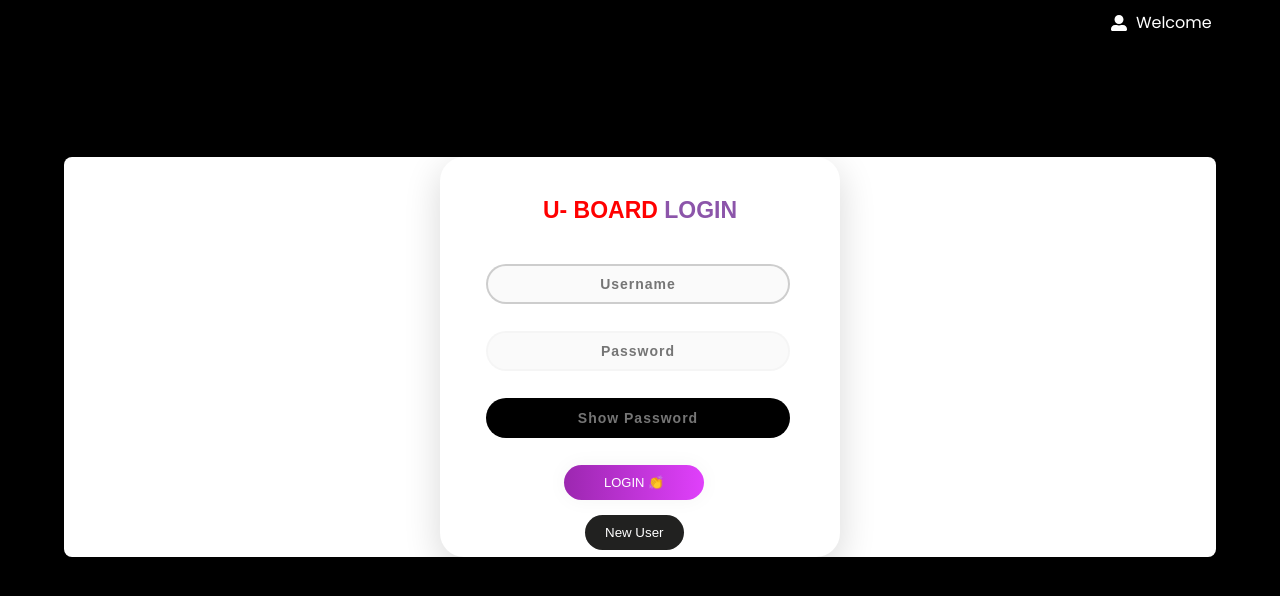
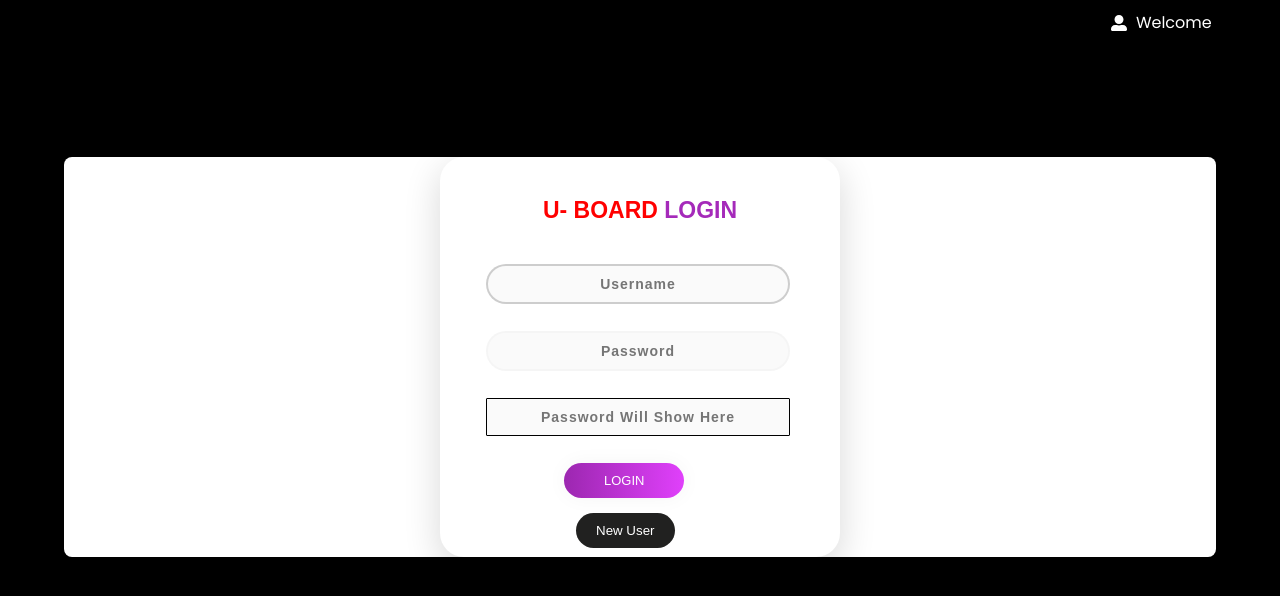
Before and after one commit to Syed-Coding/Uboard_v2.0, a React (Vite) app: page / in a window 1280 px wide. Both pictures are taken after typing "Sample", "Sample", "Sample" into the empty fields and a click on the button "Sign Up". Shown: the top 596 px of the page. Built offline with nearby package versions, Linux system fonts and the light colour scheme.

Commit message:
bug fixes and small tweaks

```diff
--- a/src/App.scss
+++ b/src/App.scss
@@ -14,7 +14,7 @@
     background-color: #f5f5f5;
   }
   ::-webkit-scrollbar-thumb {
-    background-color: #3366ff;
+    background-color: #5b007b;
     border-radius: 10px;
     background-image: -webkit-linear-gradient(
       0deg,
@@ -123,7 +123,7 @@ button {
   margin-left: 102px;
 }
 .newUserbtn {
-  margin-left: 145px;
+  margin-left: 136px;
   margin-top: 15px;
 }
 .main {
--- a/src/components/UserForm.jsx
+++ b/src/components/UserForm.jsx
@@ -45,7 +45,8 @@ const PreUserForm = ({
     <>
       <div className="main">
         <p className="sign" align="center">
-          <span style={{ color: "red" }}>U- BOARD</span> LOGIN
+          <span style={{ color: "red" }}>U- BOARD</span>{" "}
+          <span style={{ color: "#a52aba" }}>LOGIN</span>
         </p>
         <form className="form1" onSubmit={handleLogin}>
           <input
@@ -71,16 +72,16 @@ const PreUserForm = ({
           />
           <input
             className="pass"
-            placeholder="Show Password"
+            placeholder="Password Will Show Here"
             name="password"
             type="text"
             defaultValue={loginName.password}
             align="center"
             disabled
-            style={{ background: "black", color: "white" }}
+            style={{ borderRadius: "1px", border: "1px solid black" }}
           />
           <button type="submit" className="submit" align="center">
-            LOGIN 👏
+            LOGIN
           </button>
         </form>
         <button
--- a/src/components/UserSignUpform.jsx
+++ b/src/components/UserSignUpform.jsx
@@ -45,19 +45,19 @@ function UserSignupForm({
             <input
               type="text"
               minLength={1}
-              maxLength={11}
+              maxLength={15}
               name="user_name"
               value={inputchange.user_name}
               required
               onChange={handleInput}
             />
-            <label>First name</label>
+            <label>Name</label>
           </div>
           <div className="user-box">
             <input
               type="text"
               minLength={1}
-              maxLength={11}
+              maxLength={20}
               value={inputchange.pass_word}
               name="pass_word"
               required
@@ -69,7 +69,7 @@ function UserSignupForm({
             <input
               type="text"
               minLength={1}
-              maxLength={11}
+              maxLength={20}
               value={inputchange.secret_id}
               name="secret_id"
               required
```
